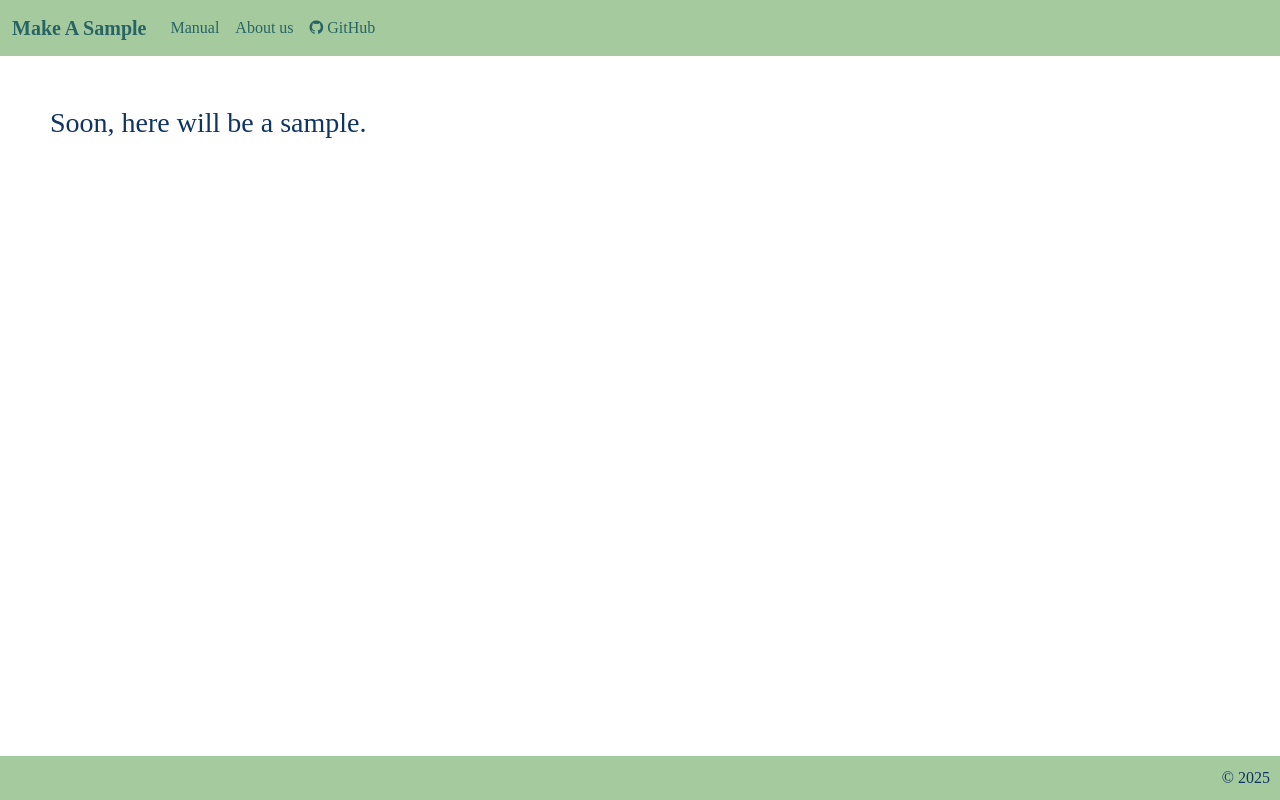
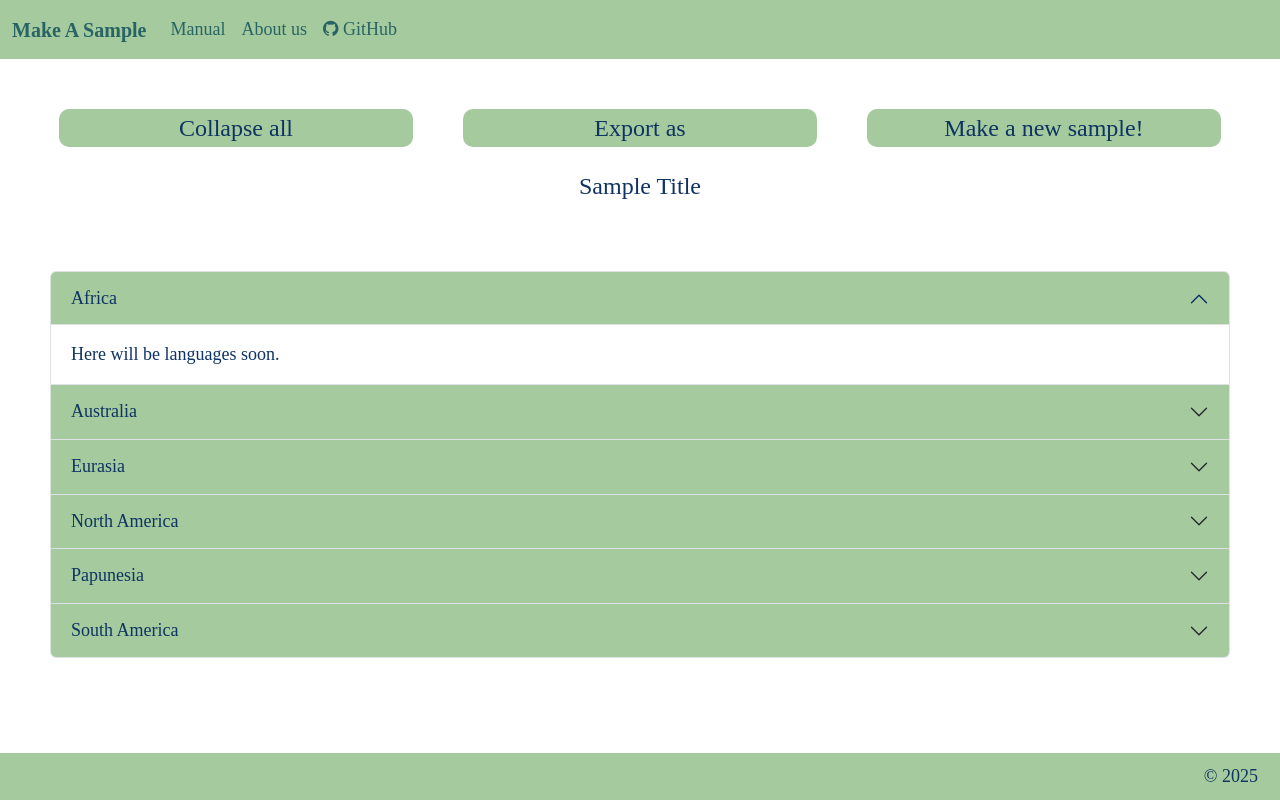
Before and after one commit to Interprole/Sampling, a Flask app: template templates/sample.html in a window 1280 px wide. Run offline with Flask 3, Linux system fonts and the light colour scheme; the template is opened without the code that fills it, so the values that code supplies are empty; some libraries are stand-ins or nearby versions.

Commit message:
web pages extended

```diff
--- a/app.py
+++ b/app.py
@@ -23,8 +23,6 @@ def sample():
         gramFeature = request.form.getlist('grambank[]')
         walsFeature = request.form.getlist('wals[]')
 
-        # make a sample
-
         return render_template("sample.html", сontent=sample)
 
 
--- a/static/styles.css
+++ b/static/styles.css
@@ -1,38 +1,88 @@
+/* main content */
+
+html {
+	height: 100%;
+}
+
+body {
+	min-height: 100vh;
+	display: flex;
+	flex-direction: column;
+	background-color: #ffffff;
+}
+
+main {
+	flex-grow: 1;
+	padding: 25px 50px;
+}
+
 /* text */
-p {
-	color: #0F3362;
-	font-family: "Charis SIL";
+
+p,
+h3,
+.navbar,
+.filter-title p,
+.text-form,
+.submit-button,
+.collapse-button,
+.export-button,
+.newsample-button,
+.select2-results__option--load-fail,
+.select2-search__field,
+.select2-results__option--highlighted[aria-selected],
+.select2-container--default,
+.select2-selection__choice,
+.select2-results__option,
+.select2-selection__rendered,
+.accordion,
+.accordion-button,
+.accordion-item {
+	color: #0F3362 !important;
+	font-family: "Charis SIL" !important;
 	text-align: justify;
-	margin: 30px;
+	font-size: 18px;
+	min-height: 20px !important;
+}
+
+.submit-button,
+.collapse-button,
+.export-button,
+.newsample-button {
+	font-size: 24px !important;
+	text-align: center;
 }
 
 h3 {
-	color: #0F3362;
-	font-family: "Charis SIL";
-	text-align: justify;
-	margin: 50px;
+	margin-top: 25px;
+	margin-bottom: 25px;
+	font-size: 24px;
 }
 
-.navbar {
-	color: #296465;
-	font-family: "Charis SIL";
+.filter-title p {
+	font-size: 25px;
+	margin: 0;
 }
 
 /* containers */
-body {
-	background-color: white;
+
+.text-form {
+	margin: 10px;
+	padding: 10px;
+	display: grid;
+	grid-template-columns: auto 60%;
+	align-items: center;
 }
 
-.grid-container {
+.form-container {
 	display: grid;
 	grid-template-columns: 45% 45%;
 	gap: 0px 50px;
 	background-color: #ffffff;
 	justify-content: center;
-	padding-bottom: 50px;
+	margin-bottom: 75px;
 }
 
-.grid-container > div {
+.form-container>div {
 	align-items: center;
 	background-color: #c2dbbe;
 }
@@ -46,23 +96,9 @@ body {
 	align-items: center;
 }
 
-.filter-title p {
-	color: #0F3362;
-	font-size: 25px;
-	margin: 0px;
-}
-
-/* forms */
+/* buttons */
 
 .submit-button {
-	background-color: #A4CA9D;
-	text-align: center;
-	color: #0F3362;
-	font-family: "Charis SIL";
-	border: none;
-	font-size: 24px;
-	border-radius: 10px;
-	margin-bottom: auto;
 	display: block;
 	padding: 20px;
 	width: 50%;
@@ -71,30 +107,23 @@ body {
 	transform: translate(-50%, -50%);
 }
 
-.text-form {
-	color: #0F3362;
-	font-family: "Charis SIL";
-	font-size: 18px;
-	display: grid;
-	grid-template-columns: auto 60%;
-}
-
-
-
-.text-submit {
-	color: #0F3362;
-	font-family: "Charis SIL";
-	text-align: justify;
-	font-size: 18px;
+.submit-button,
+.collapse-button,
+.export-button,
+.newsample-button {
+	background-color: #A4CA9D;
+	border: none;
+	border-radius: 10px;
+	margin-top: auto;
+	margin-bottom: auto;
 }
 
 input[type="text"],
 select,
 .select2-selection--single,
 .select2-selection--multiple {
-	border: 1px, solid, #296465;
-	border-radius: 5px;
-	min-height: 30px;
+	border: 1px, solid, #296465 !important;
+	border-radius: 5px !important;
 }
 
 .range-input {
@@ -102,17 +131,18 @@ select,
 }
 
 .select2-results__option--highlighted[aria-selected] {
-    background-color: #A4CA9D !important;
+	background-color: #A4CA9D !important;
 }
 
-.select2-results__option--load-fail,
-.select2-search__field,
-.select2-results__option--highlighted[aria-selected],
-.select2-container--default,
-.select2-selection__choice,
-.select2-results__option,
-.select2-selection__rendered {
-	color: #0F3362 !important;
-	font-family: "Charis SIL" !important;
-	font-size: 18px !important;
+.sample-buttons-container {
+	display: grid;
+	grid-template-columns: 30% 30% 30%;
+	gap: 50px;
+	justify-content: center;
+	padding-top: 25px;
 }
+
+.accordion-button,
+.accordion-button:not(.collapsed) {
+	background-color: #A4CA9D;
+}
--- a/templates/base.html
+++ b/templates/base.html
@@ -35,10 +35,12 @@
             </div>
         </nav>
         <script src="https://cdn.jsdelivr.net/npm/bootstrap@5.3.7/dist/js/bootstrap.bundle.min.js" integrity="sha384-ndDqU0Gzau9qJ1lfW4pNLlhNTkCfHzAVBReH9diLvGRem5+R9g2FzA8ZGN954O5Q" crossorigin="anonymous"></script>
-        {% block content %} {% endblock %}
+        <main>
+            {% block content %} {% endblock %}
+        </main>
         <footer>
-            <div class="container.fluid fixed-bottom" style="background-color: #A4CA9D">
-                <p style="text-align:right; margin: 10px;">&copy; 2025 </p>
+            <div class="container-fluid" style="background-color: #A4CA9D">
+                <p style="text-align:right; margin: 0px; padding: 10px;">&copy; 2025 </p>
             </div>
         </footer>
     </body>
--- a/templates/sample.html
+++ b/templates/sample.html
@@ -1,5 +1,92 @@
 {% extends 'base.html' %}
 {% block title %} Sample {% endblock %}
 {% block content %}
-<h3> Soon, here will be a sample. </h3>
+<div class="sample-buttons-container">
+    <button class="collapse-button">
+    Collapse all
+    </button>
+    <button class="export-button">
+    Export as
+    </button>
+    <button class="newsample-button">
+    Make a new sample!
+    </button>
+</div>
+<h3 style="text-align: center">
+Sample Title
+<h3></h3>
+<div class="accordion" id="accordionPanelsStayOpenExample">
+    <div class="accordion-item">
+        <h2 class="accordion-header">
+            <button class="accordion-button" type="button" data-bs-toggle="collapse" data-bs-target="#panelsStayOpen-collapseOne" aria-expanded="true" aria-controls="panelsStayOpen-collapseOne">
+            Africa
+            </button>
+        </h2>
+        <div id="panelsStayOpen-collapseOne" class="accordion-collapse collapse show">
+            <div class="accordion-body">
+                Here will be languages soon.
+            </div>
+        </div>
+    </div>
+    <div class="accordion-item">
+        <h2 class="accordion-header">
+            <button class="accordion-button collapsed" type="button" data-bs-toggle="collapse" data-bs-target="#panelsStayOpen-collapseTwo" aria-expanded="false" aria-controls="panelsStayOpen-collapseTwo">
+            Australia
+            </button>
+        </h2>
+        <div id="panelsStayOpen-collapseTwo" class="accordion-collapse collapse">
+            <div class="accordion-body">
+                Here will be languages soon.
+            </div>
+        </div>
+    </div>
+    <div class="accordion-item">
+        <h2 class="accordion-header">
+            <button class="accordion-button collapsed" type="button" data-bs-toggle="collapse" data-bs-target="#panelsStayOpen-collapseThree" aria-expanded="false" aria-controls="panelsStayOpen-collapseThree">
+            Eurasia
+            </button>
+        </h2>
+        <div id="panelsStayOpen-collapseThree" class="accordion-collapse collapse">
+            <div class="accordion-body">
+                Here will be languages soon.
+            </div>
+        </div>
+    </div>
+    <div class="accordion-item">
+        <h2 class="accordion-header">
+            <button class="accordion-button collapsed" type="button" data-bs-toggle="collapse" data-bs-target="#panelsStayOpen-collapseFour" aria-expanded="false" aria-controls="panelsStayOpen-collapseFour">
+            North America
+            </button>
+        </h2>
+        <div id="panelsStayOpen-collapseFour" class="accordion-collapse collapse">
+            <div class="accordion-body">
+                Here will be languages soon.
+            </div>
+        </div>
+    </div>
+    <div class="accordion-item">
+        <h2 class="accordion-header">
+            <button class="accordion-button collapsed" type="button" data-bs-toggle="collapse" data-bs-target="#panelsStayOpen-collapseFive" aria-expanded="false" aria-controls="panelsStayOpen-collapseFive">
+            Papunesia
+            </button>
+        </h2>
+        <div id="panelsStayOpen-collapseFive" class="accordion-collapse collapse">
+            <div class="accordion-body">
+                Here will be languages soon.
+            </div>
+        </div>
+    </div>
+    <div class="accordion-item">
+        <h2 class="accordion-header">
+            <button class="accordion-button collapsed" type="button" data-bs-toggle="collapse" data-bs-target="#panelsStayOpen-collapseSix" aria-expanded="false" aria-controls="panelsStayOpen-collapseSix">
+            South America
+            </button>
+        </h2>
+        <div id="panelsStayOpen-collapseSix" class="accordion-collapse collapse">
+            <div class="accordion-body">
+                Here will be languages soon.
+            </div>
+        </div>
+    </div>
+</div>
 {% endblock %}
```
Also changed, not shown: templates/main.html (+4 -5 lines).
